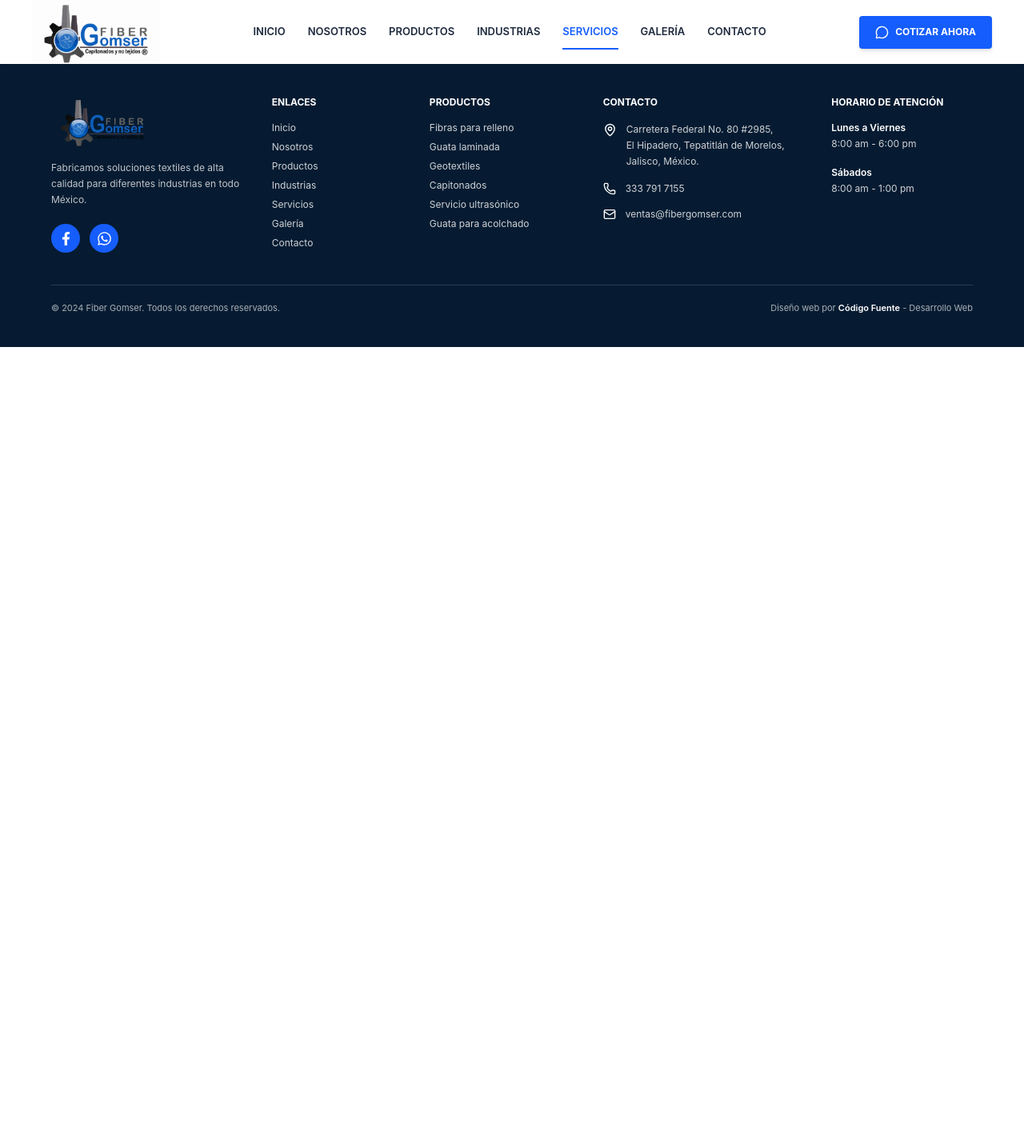
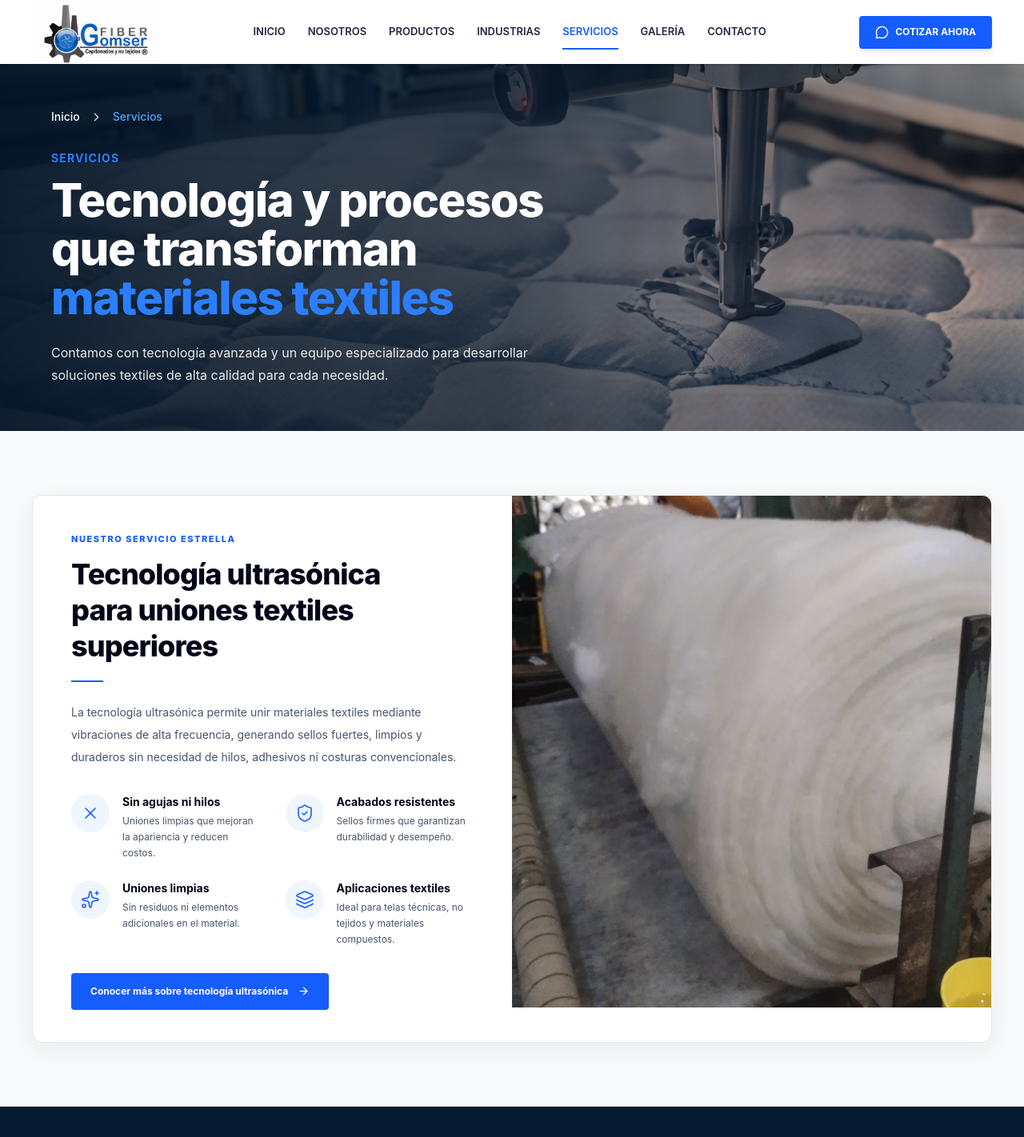
Before and after one commit to Xhan88/fiber-gomser, a React (Vite) app: page /servicios in a window 1280 px wide. Shown: the top 1422 px of the page at 80% size. Before the commit the page ends 800 px from the top, so only its background shows below. Built offline with nearby package versions, Linux system fonts and the light colour scheme.

Commit message:
service/change

```diff
--- /dev/null
+++ b/src/components/ServicesPage/ServicesHero.tsx
@@ -0,0 +1,72 @@
+import { ChevronRight } from "lucide-react";
+import { Link } from "react-router-dom";
+
+const ServicesHero = () => {
+  return (
+    <section className="relative min-h-[360px] overflow-hidden">
+
+      {/* Background */}
+      <img
+        src="/images/services/ultrasonico-principal.png"
+        alt="Maquinaria y procesos textiles de Fiber Gomser"
+        className="absolute inset-0 h-full w-full object-cover object-center"
+      />
+
+      {/* Overlay */}
+      <div className="absolute inset-0 bg-gradient-to-r from-[#021427]/95 via-[#021427]/75 to-[#021427]/15" />
+
+      {/* Content */}
+      <div className="relative z-10 mx-auto flex min-h-[360px] max-w-[1440px] items-center px-6 py-14 lg:px-12 xl:px-16">
+        <div className="max-w-[680px]">
+
+          {/* Breadcrumb */}
+          <div className="flex items-center gap-3 text-sm font-medium">
+            <Link
+              to="/"
+              className="text-white transition-colors duration-300 hover:text-blue-400"
+            >
+              Inicio
+            </Link>
+
+            <ChevronRight
+              size={17}
+              strokeWidth={2}
+              className="text-white/80"
+            />
+
+            <span className="text-blue-400">
+              Servicios
+            </span>
+          </div>
+
+          {/* Label */}
+          <span className="mt-8 block text-sm font-bold uppercase tracking-[0.08em] text-blue-500">
+            Servicios
+          </span>
+
+          {/* Title */}
+          <h1 className="mt-3 text-4xl font-extrabold leading-[1.05] tracking-tight text-white sm:text-5xl lg:text-[58px]">
+            Tecnología y procesos
+            <br />
+            que transforman
+            <br />
+
+            <span className="text-blue-500">
+              materiales textiles
+            </span>
+          </h1>
+
+          {/* Description */}
+          <p className="mt-6 max-w-[610px] text-sm leading-7 text-white/90 md:text-base">
+            Contamos con tecnología avanzada y un equipo especializado para
+            desarrollar soluciones textiles de alta calidad para cada
+            necesidad.
+          </p>
+
+        </div>
+      </div>
+    </section>
+  );
+};
+
+export default ServicesHero;
--- /dev/null
+++ b/src/components/ServicesPage/UltrasonicHighlight.tsx
@@ -0,0 +1,117 @@
+import {
+    ArrowRight,
+    Layers3,
+    ShieldCheck,
+    Sparkles,
+    X,
+  } from "lucide-react";
+
+  const benefits = [
+    {
+      title: "Sin agujas ni hilos",
+      description: "Uniones limpias que mejoran la apariencia y reducen costos.",
+      icon: X,
+    },
+    {
+      title: "Acabados resistentes",
+      description: "Sellos firmes que garantizan durabilidad y desempeño.",
+      icon: ShieldCheck,
+    },
+    {
+      title: "Uniones limpias",
+      description: "Sin residuos ni elementos adicionales en el material.",
+      icon: Sparkles,
+    },
+    {
+      title: "Aplicaciones textiles",
+      description: "Ideal para telas técnicas, no tejidos y materiales compuestos.",
+      icon: Layers3,
+    },
+  ];
+
+  const UltrasonicHighlight = () => {
+    return (
+      <section className="bg-[#f8f9fb] px-6 py-16 lg:px-10 lg:py-20">
+        <div className="mx-auto max-w-[1320px]">
+          <div className="grid overflow-hidden rounded-xl border border-slate-200 bg-white shadow-[0_8px_30px_rgba(15,23,42,0.05)] lg:grid-cols-[50%_50%]">
+
+            {/* Left content */}
+            <div className="flex items-center px-7 py-10 lg:px-10 xl:px-12">
+              <div className="w-full">
+                <span className="text-[11px] font-extrabold uppercase tracking-[0.14em] text-blue-600">
+                  Nuestro servicio estrella
+                </span>
+
+                <h2 className="mt-3 max-w-[500px] text-3xl font-extrabold leading-tight tracking-tight text-slate-950 lg:text-[36px]">
+                  Tecnología ultrasónica
+                  <br />
+                  para uniones textiles superiores
+                </h2>
+
+                <div className="mt-5 h-[2px] w-10 bg-blue-600" />
+
+                <p className="mt-6 max-w-[520px] text-sm leading-7 text-slate-600">
+                  La tecnología ultrasónica permite unir materiales textiles
+                  mediante vibraciones de alta frecuencia, generando sellos
+                  fuertes, limpios y duraderos sin necesidad de hilos, adhesivos
+                  ni costuras convencionales.
+                </p>
+
+                {/* Benefits */}
+                <div className="mt-8 grid grid-cols-1 gap-x-8 gap-y-6 sm:grid-cols-2">
+                  {benefits.map((benefit) => {
+                    const Icon = benefit.icon;
+
+                    return (
+                      <article
+                        key={benefit.title}
+                        className="flex items-start gap-4"
+                      >
+                        <div className="flex h-12 w-12 shrink-0 items-center justify-center rounded-full bg-blue-50 text-blue-600">
+                          <Icon
+                            size={24}
+                            strokeWidth={1.6}
+                          />
+                        </div>
+
+                        <div>
+                          <h3 className="text-sm font-bold text-slate-950">
+                            {benefit.title}
+                          </h3>
+
+                          <p className="mt-1 max-w-[190px] text-[12px] leading-5 text-slate-600">
+                            {benefit.description}
+                          </p>
+                        </div>
+                      </article>
+                    );
+                  })}
+                </div>
+
+                {/* CTA */}
+                <a
+                  href="#capacidades"
+                  className="mt-8 inline-flex min-h-[46px] items-center gap-3 rounded-sm bg-blue-600 px-6 text-xs font-bold text-white transition-all duration-300 hover:bg-blue-700"
+                >
+                  Conocer más sobre tecnología ultrasónica
+                  <ArrowRight size={15} />
+                </a>
+              </div>
+            </div>
+
+            {/* Right image */}
+            <div className="h-[340px] overflow-hidden sm:h-[420px] lg:h-auto lg:min-h-[500px]">
+              <img
+                src="/images/gallery/planta3.jpg"
+                alt="Proceso de unión textil mediante tecnología ultrasónica"
+                className="h-160 w-full object-cover object-center"
+              />
+            </div>
+
+          </div>
+        </div>
+      </section>
+    );
+  };
+
+  export default UltrasonicHighlight;
--- a/src/pages/ServicesPage.tsx
+++ b/src/pages/ServicesPage.tsx
@@ -1,9 +1,12 @@
+import ServicesHero from "../components/ServicesPage/ServicesHero"
+import UltrasonicHighlight from "../components/ServicesPage/UltrasonicHighlight"
 
 const ServicesPage = () => {
   return (
-    <div>
-
-    </div>
+    <>
+      <ServicesHero />
+      <UltrasonicHighlight />
+    </>
   )
 }
 
```
